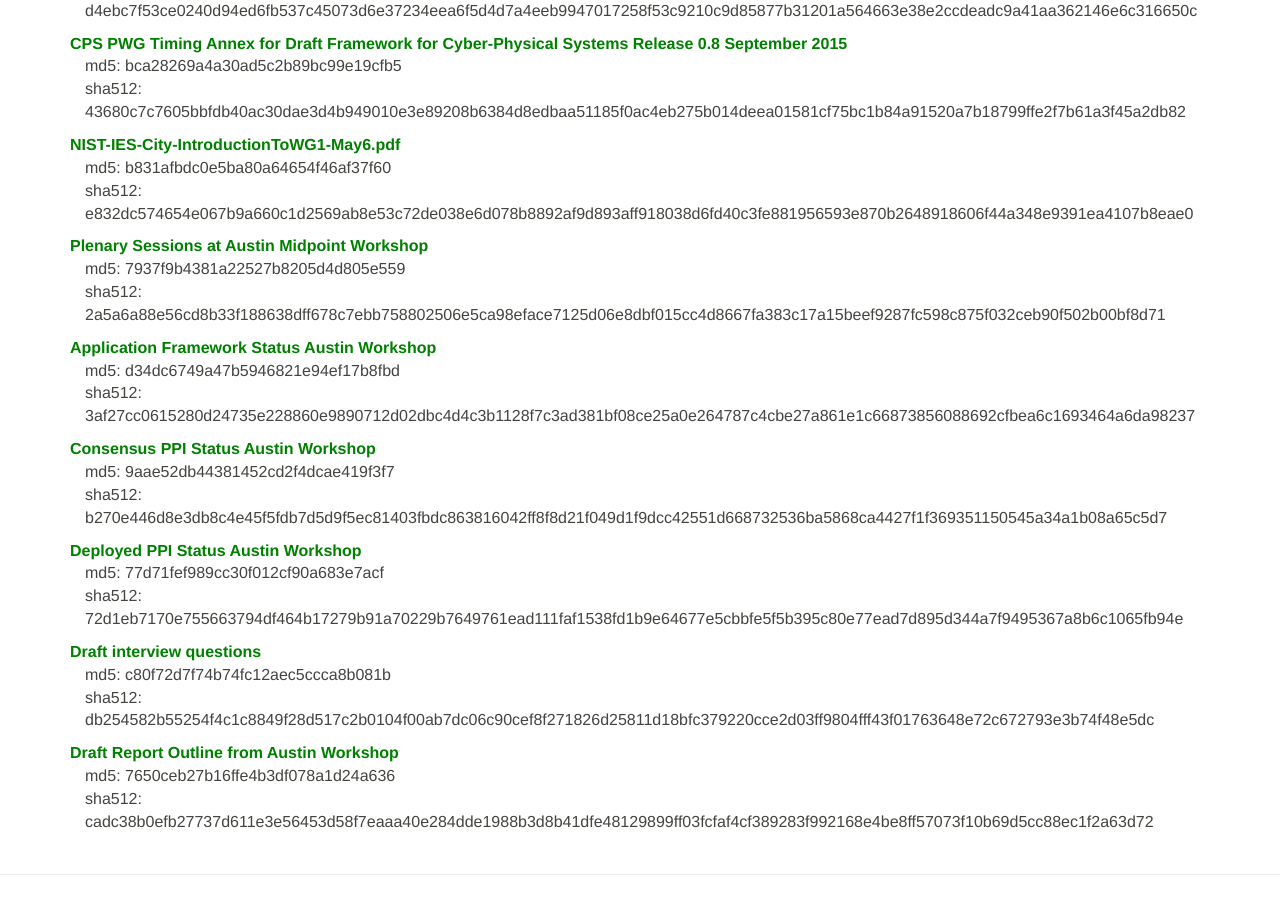
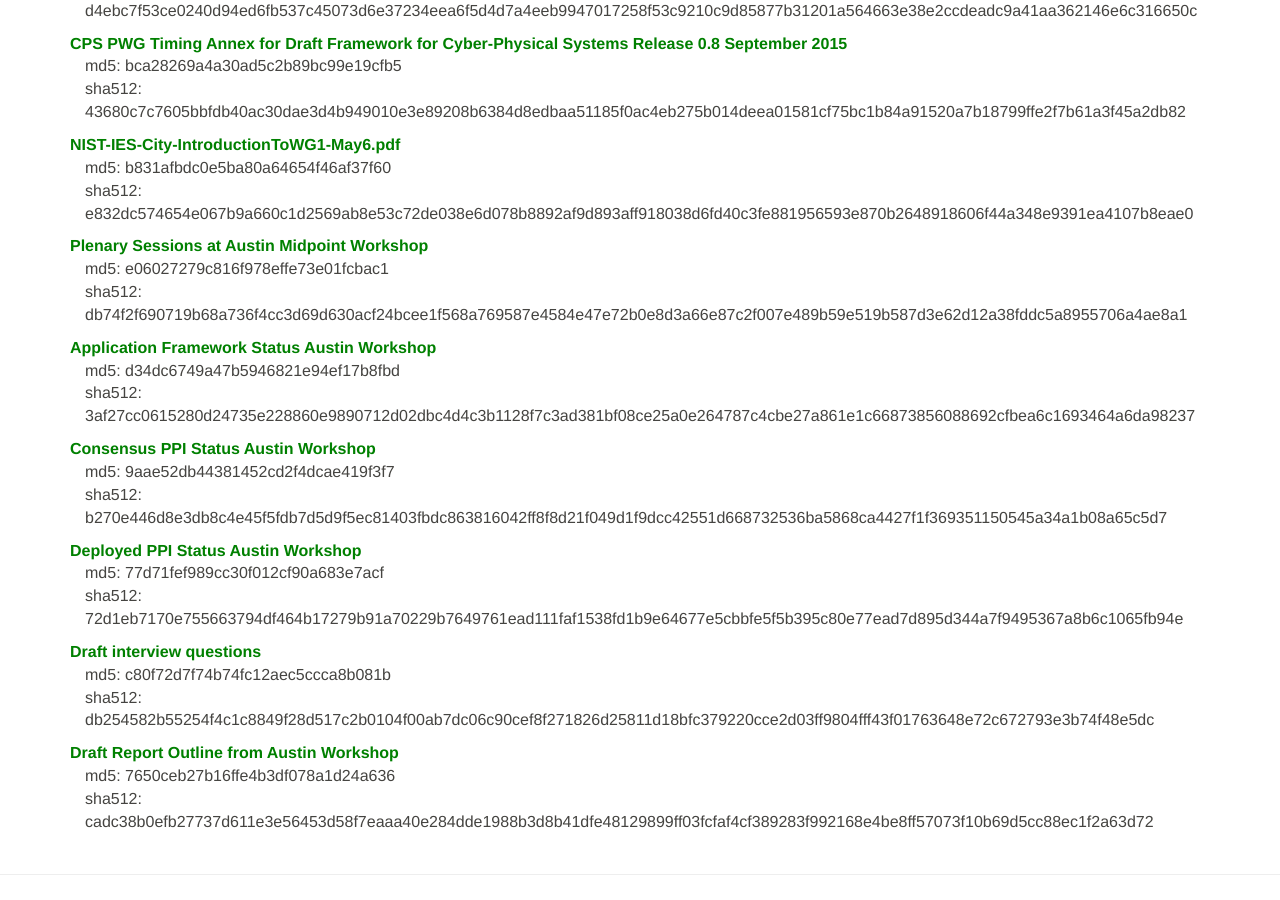
Before and after one commit to usnistgov/smartcitiesarchitecture, a Jekyll site: the page built from library/checksums/index.md, in a window 1280 px wide and 900 px high, scrolled down 2521 px. Built offline with Jekyll 4.4.1, drawn with Linux system fonts in a browser that asks for light colours.

Commit message:
Modified plenary with corrected slides. Updated S3 store.

```diff
--- a/_data/documents.yml
+++ b/_data/documents.yml
@@ -72,7 +72,6 @@
   md5: f1cdfa5b0b8b34d64debe06afefce03e
   sha512: 627df21232727b214b0b3a0a7cc5575563288795d8d2023206de95c8e7c4923933ae4533825f62fc468b7ee605ca18368714e774ff67d985599570015d559043
   team: smartcityframeworkkickoffworkshopnist
-
 - name: "Allesandro Bassi, Bassi Consulting"
   description: "Allesandro Bassi, An Internet of Things - Architecture Primer"
   category: "presentation"
@@ -188,9 +187,9 @@
 - name: "Plenary Sessions at Austin Midpoint Workshop"
   description: "Plenary session slide deck with project overview and status of all working groups"
   category: "presentation"
-  url: https://s3.amazonaws.com/nist-sgcps/smartcityframework/files/AustinMidpoint/MartyBurns_IES-CityFrameworkMidpoint_20160615_Final.pptx
-  md5: 7937f9b4381a22527b8205d4d805e559
-  sha512: 2a5a6a88e56cd8b33f188638dff678c7ebb758802506e5ca98eface7125d06e8dbf015cc4d8667fa383c17a15beef9287fc598c875f032ceb90f502b00bf8d71
+  url: https://s3.amazonaws.com/nist-sgcps/smartcityframework/files/AustinMidpoint/MartyBurns_IES-CityFrameworkMidpoint_20160615_Final_v2.pptx
+  md5: e06027279c816f978effe73e01fcbac1
+  sha512: db74f2f690719b68a736f4cc3d69d630acf24bcee1f568a769587e4584e47e72b0e8d3a66e87c2f007e489b59e519b587d3e62d12a38fddc5a8955706a4ae8a1
   team: austinmidpoint
 - name: "Application Framework Status Austin Workshop"
   description: "Status of the Application Working Group and subgroups at Austin midpoint workshop"
--- a/index.html
+++ b/index.html
@@ -38,7 +38,7 @@
 
 			For details on the work of the working groups, see <a href="{{ site.baseurl }}/community/.">here</a><br/><br/>
 
-			Please find a white paper describing this project <a href="https://s3.amazonaws.com/nist-sgcps/smartcityframework/files/IoT-EnabledSmartCityFrameworkWP.pdf">here</a>. <br>
+			Please find a white paper describing this project <a href="https://s3.amazonaws.com/nist-sgcps/smartcityframework/files/IoT-EnabledSmartCityFrameworkWP.pdf">here</a>.
 
 			</h3>
 			<!-- End Banner insert -->
```
